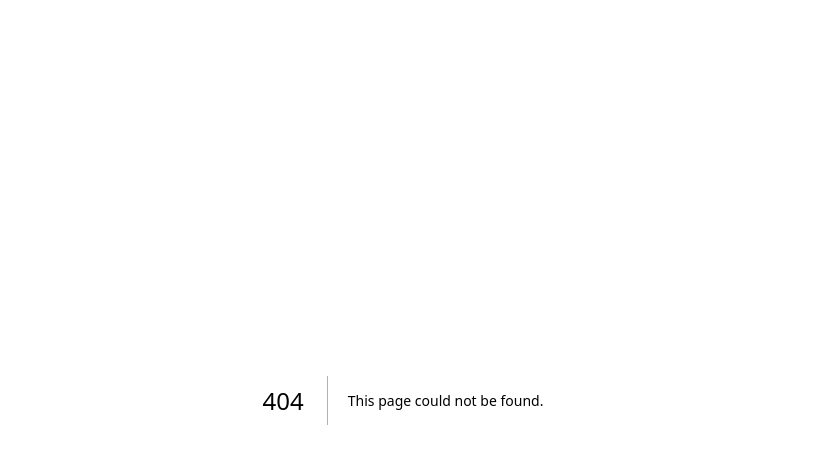
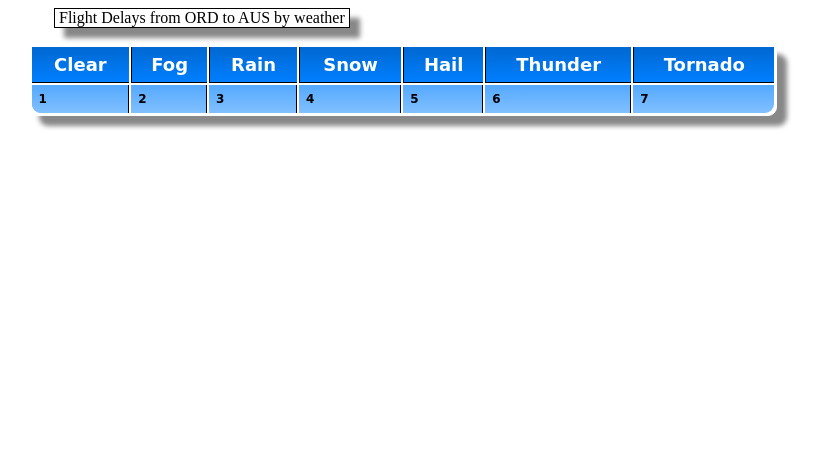
Before and after one commit to mspertus/njs, a Next.js app: page /delays in a window 1280 px wide. Before the commit this address had no page. Shown: the top 464 px of the page, without its empty margins (237-1058 px from the left). Built offline with nearby package versions, Linux system fonts and the light colour scheme.

Commit message:
Add static delay table

```diff
--- /dev/null
+++ b/pages/delays.js
@@ -0,0 +1,31 @@
+import Head from 'next/head'
+import { useEffect, useState } from 'react'
+export default function delays() {
+    const [isSSR, setIsSSR] = useState(true);
+
+    useEffect(() => {
+        setIsSSR(false);
+    }, []);
+    return( !isSSR &&  <div><Head>
+        <title>Result</title>
+        <link type="text/css" rel="stylesheet" href="table.css" />
+      </Head>
+      <body>
+        <div style={{
+            marginLeft:"275px",
+            marginRight:"auto",
+            display:"inline-block",
+            boxShadow:"10px 10px 5px #888888",
+            border:"1px solid #000000",
+            background:"white"}}>
+          &nbsp;Flight Delays from ORD to AUS by weather&nbsp;</div>
+        <p style={{bottomMargin:"10px"}}>
+          <table className="CSS_Table_Example" style={{width:"60%", margin:"auto"}}>
+        <tr><td>Clear</td><td>Fog</td><td>Rain</td><td>Snow</td><td>Hail</td><td>Thunder</td><td>Tornado</td></tr>
+        <tr><td>1</td><td>2</td><td>3</td><td>4</td>
+          <td>5</td><td>6</td><td>7</td></tr>
+
+        </table>
+        </p>
+    </body></div>)
+}
--- a/public/route-delays.html
+++ b/public/route-delays.html
@@ -7,7 +7,7 @@
   <!-- Thanks to Mario C. E. Freese <mcefreese@gmail.com> for permission to use background image -->
   <body style='background-image:URL("AirLines-white.jpg");background-repeat:no-repeat;background-position:center top;-webkit-background-size:100%;-moz-background-size:100%;-o-background-size:100%;background-size: 100%;'>
     <p style="margin-bottom:2cm"/>
-    <form action="/delays.html" style="width:300px;margin:0 auto;padding-top=200px;background:#FFFFFF" method="get" target="results_iframe" class="elegant-aero">
+    <form action="/delays" style="width:300px;margin:0 auto;padding-top=200px;background:#FFFFFF" method="get" target="results_iframe" class="elegant-aero">
       <label>
 	<span>Origin:</span>
 	<input type="text" name="origin" value="ORD"/>
```
